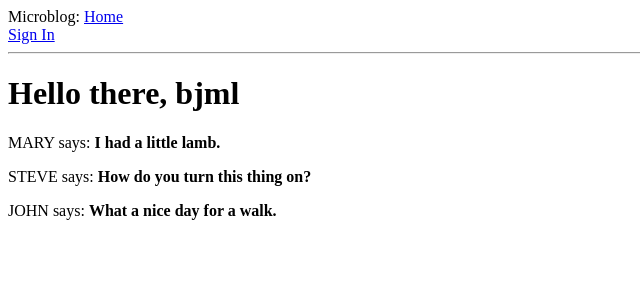
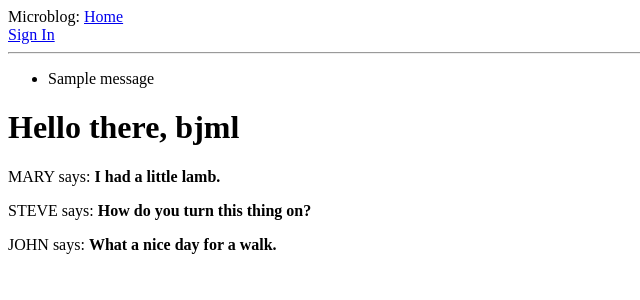
Before and after one commit to ben-lavelle/hipflask, a Flask app: page / in a window 1280 px wide. Shown: the top 300 px of the page, without its empty margins (0-640 px from the left). Run offline with Flask 2, Linux system fonts and the light colour scheme; one stand-in notice (Sample message) is shown.

Commit message:
Add flash mesage display in base

```diff
--- a/app/templates/base.html
+++ b/app/templates/base.html
@@ -12,6 +12,15 @@
             <a href="index">Home</a></div>
             <a href="login">Sign In</a></div>
         <hr>
+        {% with messages = get_flashed_messages() %}
+        {% if messages %} <!-- Empty list is False! -->
+        <ul>
+            {% for message in messages %}
+            <li>{{ message }}</li>
+            {% endfor %}
+        </ul>
+        {% endif %}
+        {% endwith %}
         {% block content %}{% endblock %}
     </body>
 </html>
```
